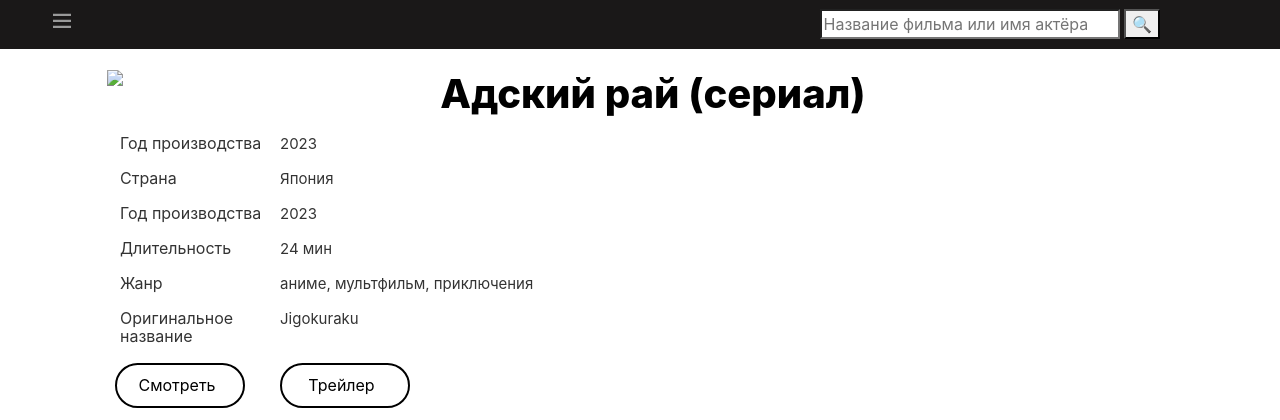
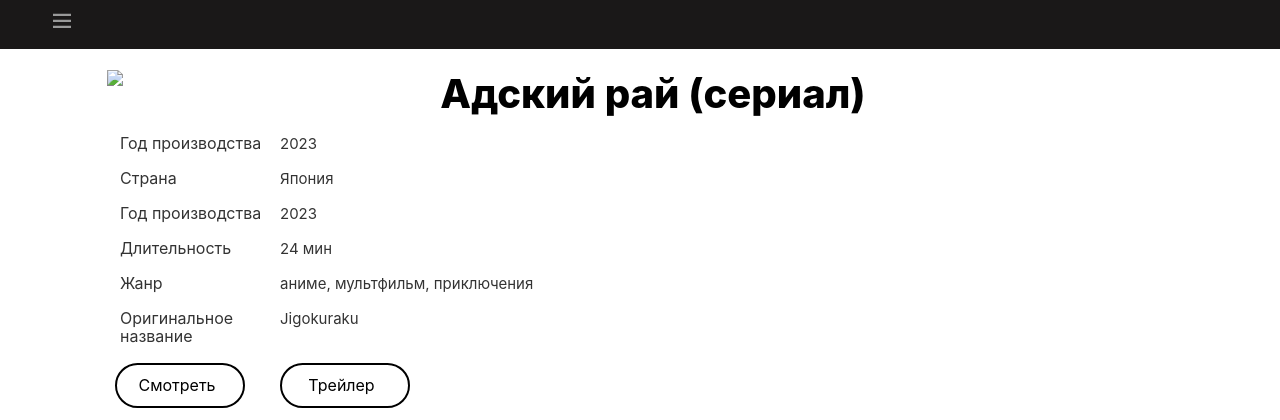
Before and after one commit to CodeAnge1/flask_project, a Flask app: page /film in a window 1280 px wide. Shown: the top 420 px of the page. Run offline with Flask 3, Linux system fonts and the light colour scheme; some libraries are stand-ins or nearby versions.

Commit message:
edit base.html

```diff
--- a/Templates/base.html
+++ b/Templates/base.html
@@ -29,8 +29,8 @@
         </ul>
     </nav>
     <form action="" method="get">
-        <input style="width: 300px;" name="s" placeholder="Название фильма или имя актёра" type="search">
-        <button type="submit">&#128269;</button>
+        <input style="width: 300px; opacity: 0;" name="s" placeholder="Название фильма или имя актёра" type="search">
+        <button style="opacity: 0;" type="submit">&#128269;</button>
     </form>
 </header>
 <!-- Begin page content -->
```
